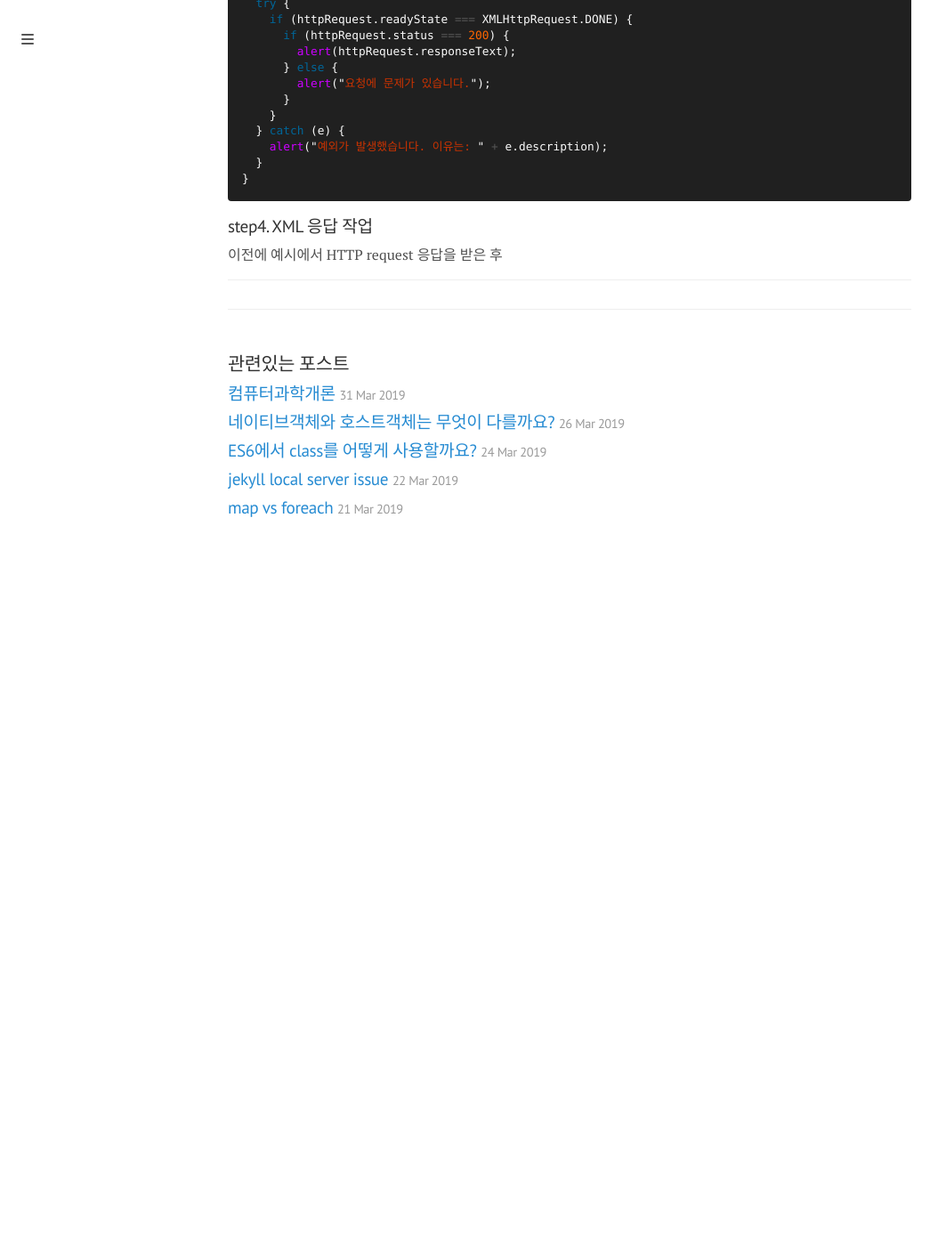
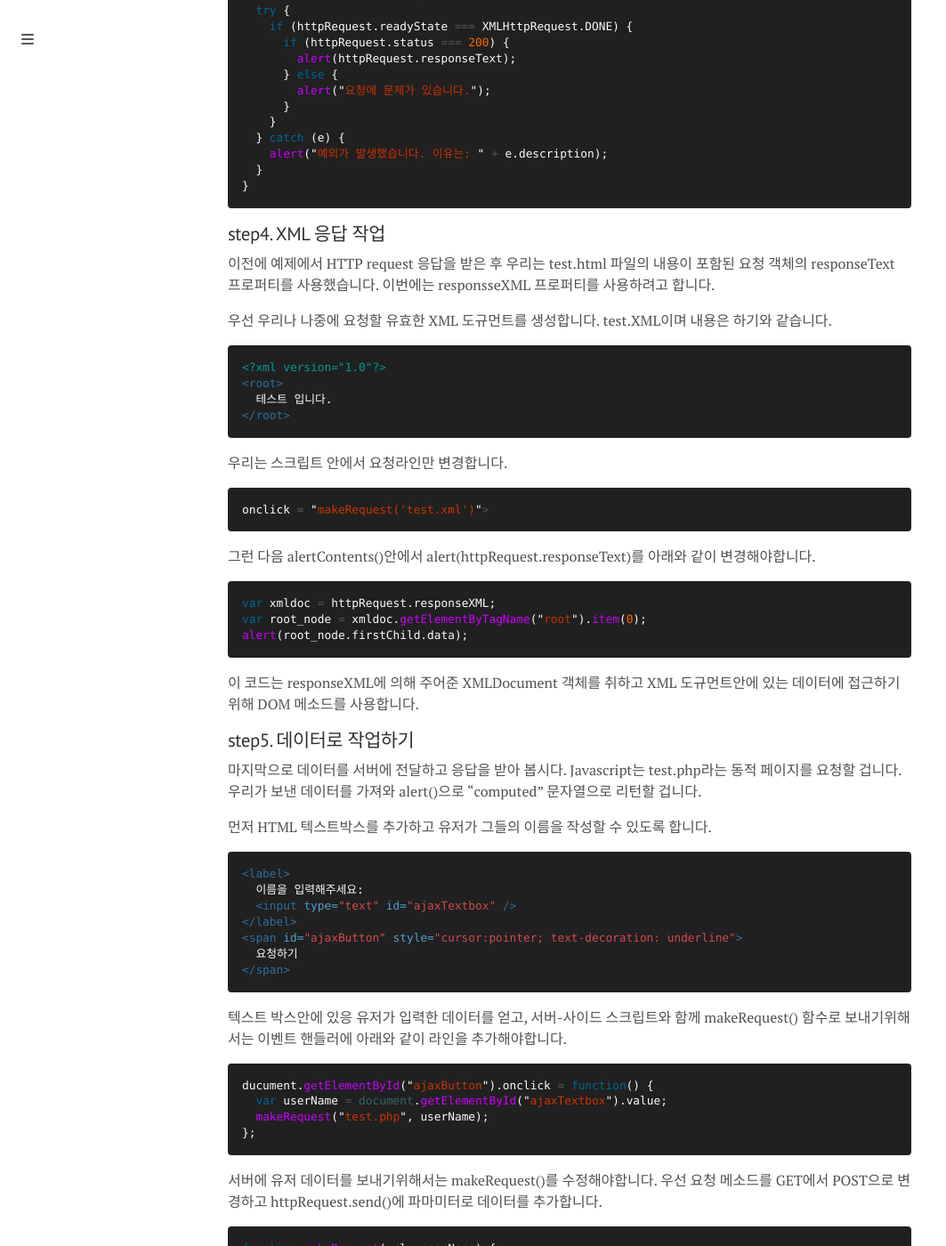
Before and after one commit to austinpark420/austinpark420.github.io, a Jekyll site: the page built from _posts/2019-03-30-ajax.md, in a window 1280 px wide and 1400 px high, scrolled down 4169 px. Shown: the whole window at 89% size, without its empty margins (0-1063 px from the left). Built offline with Jekyll 4.4.1, drawn with Linux system fonts in a browser that asks for light colours; some web fonts are replaced; before the commit the page ends 4799 px from its top, so only the background shows below that; some of the changed text lies outside the part shown.

Commit message:
edit post_ajax

````diff
--- a/_posts/2019-03-30-ajax.md
+++ b/_posts/2019-03-30-ajax.md
@@ -9,7 +9,7 @@
 
 이 글은 기본적인 설명과 2개의 예제를 통해 AJAX에 대한 가이드를 전달드립니다.
 
-### AJAX란?
+## AJAX란?
 
 AJAX는 Asynchronous JavaScript And Xml의 약자입니다. 간단하게 말자혀면 서버와 통신하기위해 XMLHttpRequest 객체를 사용법입니다. JSON, XML, HTML, text 파일과 같이 다양한 포멧으로 정보를 주고 받을 수 있습니다. AJAX의 가장 매력적인 특징은 비동기입니다. 즉, 화면 깜박임없이 서버와 통신하고 데이터를 주고 받고 페이지를 업데이트할 수 있습니다.
 
@@ -18,7 +18,7 @@
 - 페이지 리로딩없이 서버에 리퀘스트를 날릴 수 있습니다.
 - 서버로부터 데이터를 받을 수 있습니다.
 
-### step1. 어떻게 Http request를 만들 수 있나요?
+## step1. 어떻게 Http request를 만들 수 있나요?
 
 Javascript를 활용해서 서버에 보내는 Http request 만들기 위해서는 이에 필요한 기능이 있는 객체 인스턴스가 필요합니다. 그것은 XMLHttpRequest에 있습니다. XMLHttpRequest는 IE의 XMLHTTP라는 ActiveX 객체였습니다. 그 후 Mozilla, Safari, 다른 브라우져들이 마이크로소프트의 ActiveX 객체의 메소드와 프로퍼티를 지원하는 XMLHttpRequest 객체를 구현했습니다. 또한 마이크로소프는 XMLHttpRequest 객체를 구현했습니다.
 
@@ -77,7 +77,7 @@
 );
 ```
 
-### step2. 서버 응답 핸들링
+## step2. 서버 응답 핸들링
 
 요청을 보냈을 때, 응답을 핸들링할 Javascript 함수의 이름을 제공했습니다.
 
@@ -121,40 +121,40 @@
 
 오직 비동기로 요청을 했을때만 위에 언급한 내용이 유효합니다. 만약 동기로 요청을 한다면 함수를 지정할 필요가 없고 이것은 UX에 치명적입니다.
 
-### step3. 간단한 예제
+## step3. 간단한 예제
 
 간단한 HTTP 요청으로 모든 것을 같이 합시다. 우리의 Javascript는 HTML 파일을 요청합니다. "i am test"라는 텍스트가 포함된 test.html파일 입니다. 그 후 우리는 alert()으로 응답을 표시합니다. 해당 코드는 jQuery가 제외된 vanilla Javascript입니다. 또한 HTML, XML, PHP 파일이 동일한 디렉토리에 위치해 있습니다.
 
-```javascript
+```html
 <button id="ajaxButton" type="button">요청하다</button>
 
 <script>
-(function() {
-  var httpRequest;
-  document.getElementById("ajaxButton").addEventListener('click', makeRequest);
+  (function() {
+    var httpRequest;
+    document.getElementById("ajaxButton").addEventListener('click', makeRequest);
 
-  fucntion makeRequest() {
-    httpRequest = new XMLHttpRequest();
+    fucntion makeRequest() {
+      httpRequest = new XMLHttpRequest();
 
-    if(!httpRequest) {
-      alert("포기... XMLHTTP 인스턴스를 생성할 수 없습니다.");
-      return flase;
+      if(!httpRequest) {
+        alert("포기... XMLHTTP 인스턴스를 생성할 수 없습니다.");
+        return flase;
+      }
+      httpRequest.onreadystatechange = alertContents;
+      httpRequest.open("GET", "test.html");
+      httpRequest.send();
     }
-    httpRequest.onreadystatechange = alertContents;
-    httpRequest.open("GET", "test.html");
-    httpRequest.send();
-  }
 
-  function alertContents() {
-    if(httpRequest.readyState === XMLHttpRequest..DONE) {
-      if(httpRequest.status === 200) {
-        alert(httpRequest.responseText);
-      } else {
-        alert("요청에 문제가 있습니다.")
+    function alertContents() {
+      if(httpRequest.readyState === XMLHttpRequest..DONE) {
+        if(httpRequest.status === 200) {
+          alert(httpRequest.responseText);
+        } else {
+          alert("요청에 문제가 있습니다.")
+        }
       }
     }
-  }
-})();
+  }) ();
 </script>
 ```
 
@@ -187,6 +187,102 @@
 }
 ```
 
-### step4. XML 응답 작업
+## step4. XML 응답 작업
 
-이전에 예시에서 HTTP request 응답을 받은 후
+이전에 예제에서 HTTP request 응답을 받은 후 우리는 test.html 파일의 내용이 포함된 요청 객체의 responseText 프로퍼티를 사용했습니다. 이번에는 responsseXML 프로퍼티를 사용하려고 합니다.
+
+우선 우리나 나중에 요청할 유효한 XML 도규먼트를 생성합니다. test.XML이며 내용은 하기와 같습니다.
+
+```xml
+<?xml version="1.0"?>
+<root>
+  테스트 입니다.
+</root>
+```
+
+우리는 스크립트 안에서 요청라인만 변경합니다.
+
+```javascript
+onclick = "makeRequest('test.xml')">
+```
+
+그런 다음 alertContents()안에서 alert(httpRequest.responseText)를 아래와 같이 변경해야합니다.
+
+```javascript
+var xmldoc = httpRequest.responseXML;
+var root_node = xmldoc.getElementByTagName("root").item(0);
+alert(root_node.firstChild.data);
+```
+
+이 코드는 responseXML에 의해 주어준 XMLDocument 객체를 취하고 XML 도규먼트안에 있는 데이터에 접근하기위해 DOM 메소드를 사용합니다.
+
+## step5. 데이터로 작업하기
+
+마지막으로 데이터를 서버에 전달하고 응답을 받아 봅시다. Javascript는 test.php라는 동적 페이지를 요청할 겁니다. 우리가 보낸 데이터를 가져와 alert()으로 "computed" 문자열으로 리턴할 겁니다.
+
+먼저 HTML 텍스트박스를 추가하고 유저가 그들의 이름을 작성할 수 있도록 합니다.
+
+```html
+<label>
+  이름을 입력해주세요:
+  <input type="text" id="ajaxTextbox" />
+</label>
+<span id="ajaxButton" style="cursor:pointer; text-decoration: underline">
+  요청하기
+</span>
+```
+
+텍스트 박스안에 있응 유저가 입력한 데이터를 얻고, 서버-사이드 스크립트와 함께 makeRequest() 함수로 보내기위해서는 이벤트 핸들러에 아래와 같이 라인을 추가해야합니다.
+
+```javascript
+ducument.getElementById("ajaxButton").onclick = function() {
+  var userName = document.getElementById("ajaxTextbox").value;
+  makeRequest("test.php", userName);
+};
+```
+
+서버에 유저 데이터를 보내기위해서는 makeRequest()를 수정해야합니다. 우선 요청 메소드를 GET에서 POST으로 변경하고 httpRequest.send()에 파마미터로 데이터를 추가합니다.
+
+```javascript
+function makeRequest(url, userName) {
+
+  ...
+
+  httpRequest.onreadystatechange = alertContents;
+  httpRequest.open('POST', url);
+  httpRequest.setRequestHeader('Content-Type', 'application/x-www-form-urlencoded');
+  httpRequest.send('userName=' + encodeURIComponent(userName));
+}
+```
+
+서버에서 리턴하는 경우 alertContents()함수는 computed 문자열을 alert하기위해 Step3와 같이 작성할 수 있습니다. 하지만 서버가 computed 문자열과 오리지날 유저 데이터 모두를 리턴한다고 가정해 봅시다. 만약 유저가 텍스트박스에 '용민'이라고 작성했다면 서버는 아래와 같이 응답을 할 겁니다.
+
+```javascript
+{"userData": "용민", "computedString": "Hi, 용민!"}
+```
+
+응답받은 데이터를 alertContents()에서 사용하기위해서는 responseText으로 할 수 없습니다. 우리는 그것을 파스해야하고 우리가 원하는 속성으로 computedString을 alert해야합니다.
+
+```javascript
+function alertContents() {
+  if (httpRequest.readyState === XMLHttpRequest.DONE) {
+    if (httpRequest.status === 200) {
+      var response = JSON.parse(httpRequest.responseText);
+      alert(response.computedString);
+    } else {
+      alert("요청에 문제가 있습니다.");
+    }
+  }
+}
+```
+
+test.php 파일은 아래와 같습니다.
+
+```php
+$name = (isset($_POST['userName'])) ? $_POST['userName'] : 'no name';
+$computedString = "Hi, " . $name . "!";
+$array = ['userName' => $name, 'computedString' => $computedString];
+echo json_encode($array);
+```
+
+좀 더 많은 DOM메소드가 궁금하다면 [Mozilla's DOM implementation](https://developer.mozilla.org/en-US/docs/Web/API/Document_Object_Model)을 찹조 부탁드립니다.
````
